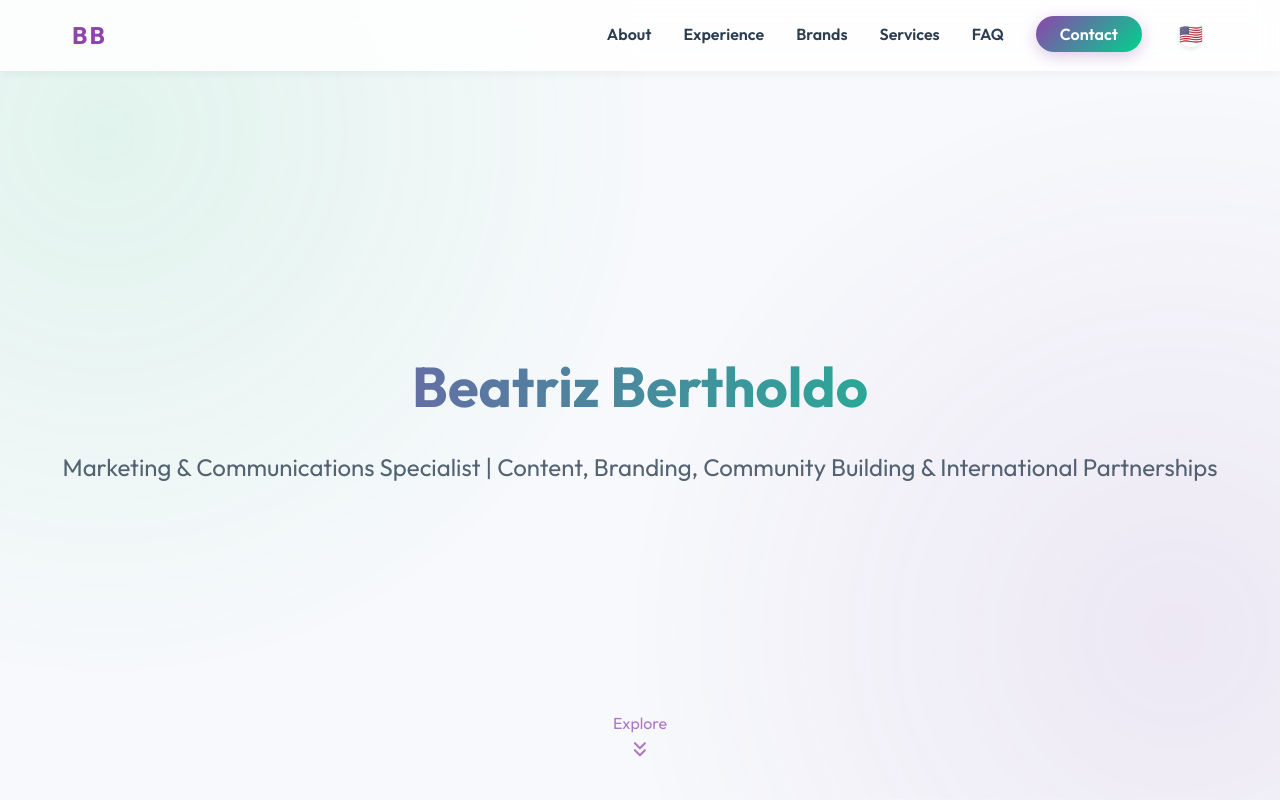
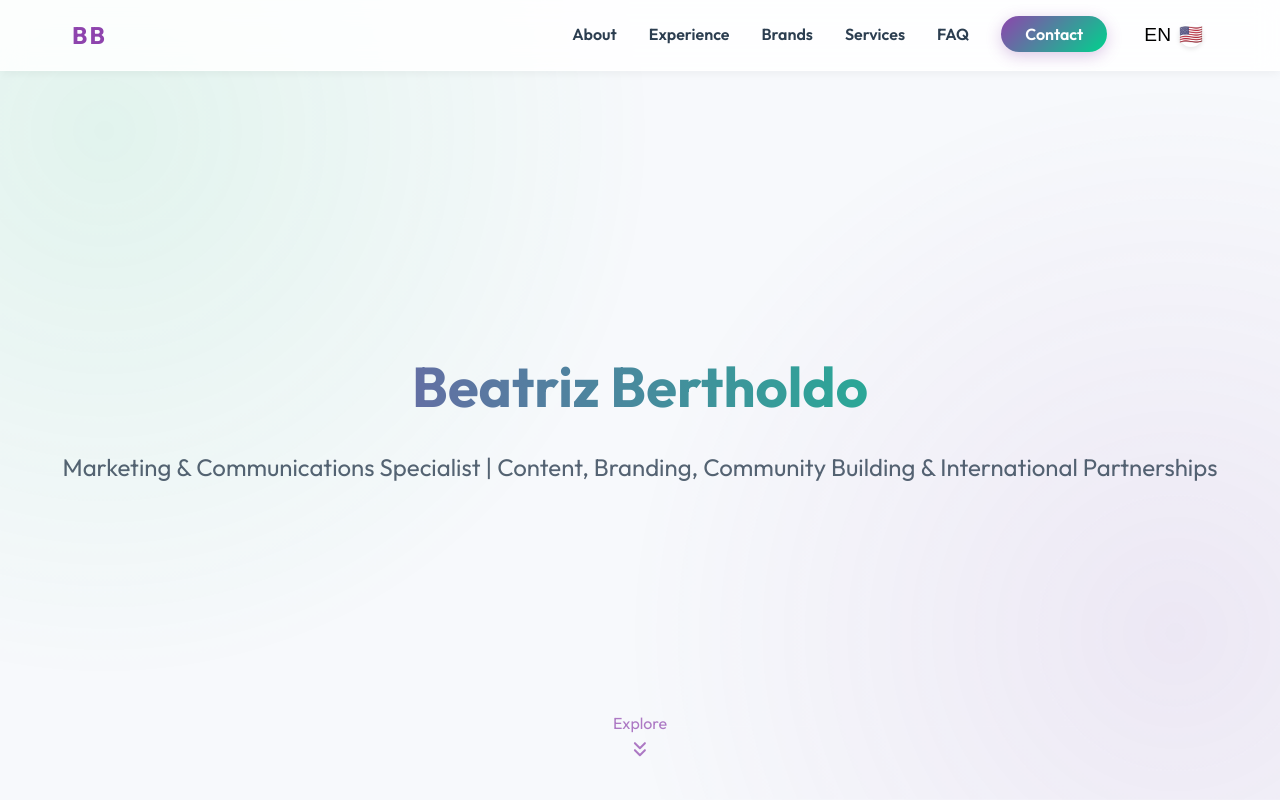
Before and after one commit to Schiebs10/Beatriz.com, a website built with Vite: page index.html in a window 1280 px wide. Shown: the top 800 px of the page. Built offline with nearby package versions, Linux system fonts and the light colour scheme.

Commit message:
Add text label to language toggle

```diff
--- a/index.html
+++ b/index.html
@@ -25,8 +25,8 @@
           <li><a href="#contact" class="cta-btn" key="nav.contact">Contact</a></li>
         </ul>
         <button id="lang-toggle" class="lang-toggle" aria-label="Switch Language">
+          <span class="lang-text">EN</span>
           <span class="flag-icon">🇺🇸</span>
-          <span class="lang-text" style="display:none">EN</span>
         </button>
       </div>
     </div>
--- a/main.js
+++ b/main.js
@@ -43,12 +43,15 @@ document.addEventListener('DOMContentLoaded', () => {
             `).join('');
         }
 
-        // Update Flag
+        // Update Flag and Text
+        const langText = langToggle.querySelector('.lang-text');
         if (lang === 'en') {
             flagIcon.innerText = '🇺🇸';
+            langText.innerText = 'EN';
             langToggle.setAttribute('aria-label', 'Switch to Portuguese');
         } else {
             flagIcon.innerText = '🇧🇷';
+            langText.innerText = 'PT';
             langToggle.setAttribute('aria-label', 'Switch to English');
         }
     }
```
